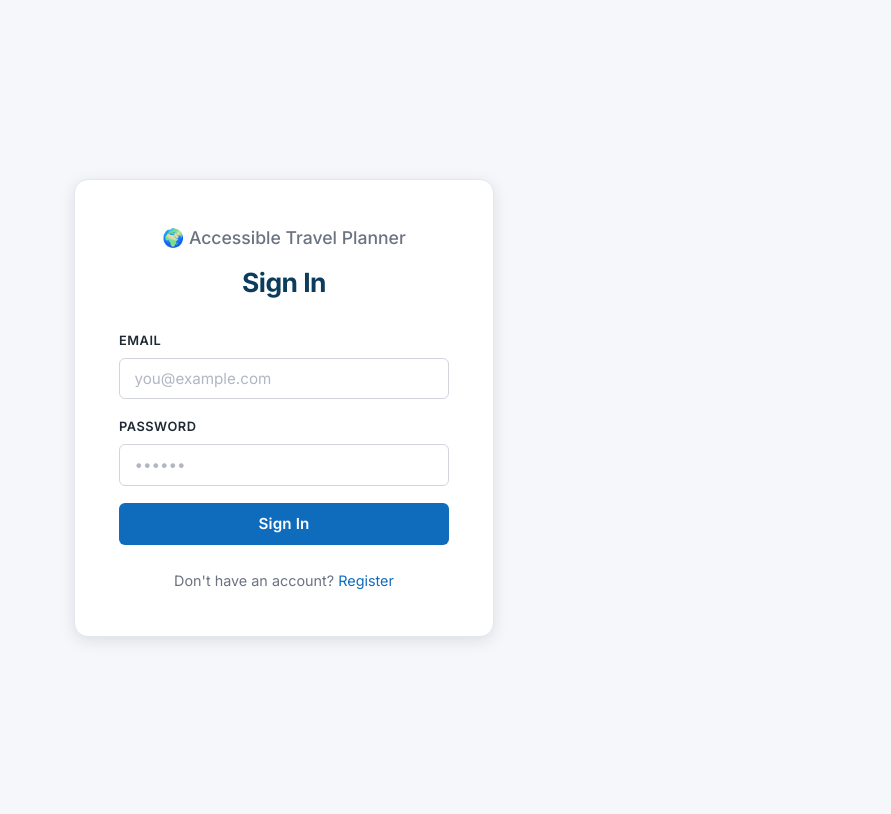
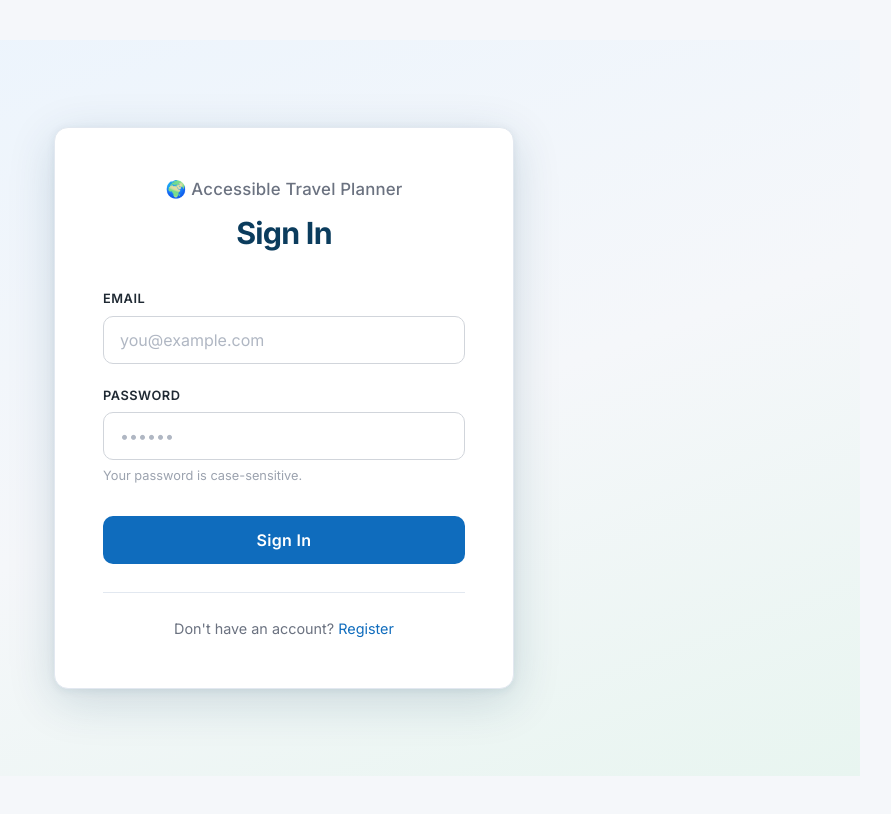
Before and after one commit to Saharabenz94/accessible-travel-planner, a React (Vite) app in the folder frontend/: page /login in a window 1280 px wide. Shown: the whole page, without its empty margins (356-1247 px from the left). Built offline with nearby package versions, Linux system fonts and the light colour scheme; no server answers.

Commit message:
Polish login and register pages with coastal theme styling
Co-authored-by: Saharabenz94 <168683903+Saharabenz94@users.noreply.github.com>

```diff
--- a/frontend/src/pages/LoginPage.tsx
+++ b/frontend/src/pages/LoginPage.tsx
@@ -54,6 +54,7 @@ export default function LoginPage() {
               required
               placeholder="••••••"
             />
+            <p className="field-hint">Your password is case-sensitive.</p>
           </div>
           <button type="submit" className="btn-primary" disabled={loading}>
             {loading ? 'Signing in...' : 'Sign In'}
--- a/frontend/src/pages/RegisterPage.tsx
+++ b/frontend/src/pages/RegisterPage.tsx
@@ -71,6 +71,7 @@ export default function RegisterPage() {
               placeholder="Minimum 6 characters"
               minLength={6}
             />
+            <p className="field-hint">Must be at least 6 characters long.</p>
           </div>
           <button type="submit" className="btn-primary" disabled={loading}>
             {loading ? 'Creating account...' : 'Create Account'}
--- a/frontend/src/styles.css
+++ b/frontend/src/styles.css
@@ -88,32 +88,61 @@ a:hover { text-decoration: underline; }
   align-items: center;
   justify-content: center;
   padding: 2rem;
+  background: linear-gradient(160deg, #EBF4FD 0%, #F5F7FA 55%, #E8F5F0 100%);
 }
 .auth-card {
   background: var(--color-card);
   border-radius: var(--radius-lg);
-  box-shadow: var(--shadow-md);
-  padding: 2.75rem;
+  box-shadow: 0 12px 48px rgba(11,60,93,0.16), 0 2px 8px rgba(11,60,93,0.08);
+  padding: 3rem;
   width: 100%;
-  max-width: 420px;
+  max-width: 460px;
   border: 1px solid var(--color-border);
 }
 .auth-card h1 {
   text-align: center;
-  font-size: 1.1rem;
+  font-size: 1.05rem;
   color: var(--color-text-secondary);
-  margin-bottom: 0.5rem;
+  margin-bottom: 0.4rem;
   font-weight: 500;
+  letter-spacing: 0.01em;
 }
 .auth-card h2 {
   text-align: center;
-  font-size: 1.65rem;
+  font-size: 1.9rem;
   font-weight: 700;
-  margin-bottom: 1.75rem;
+  margin-bottom: 2rem;
   color: var(--color-navbar);
-  letter-spacing: -0.02em;
+  letter-spacing: -0.025em;
 }
-.auth-switch { text-align: center; margin-top: 1.5rem; color: var(--color-text-secondary); font-size: 0.9rem; }
+.auth-card .form-group {
+  margin-bottom: 1.35rem;
+}
+.auth-card .form-group input {
+  padding: 0.8rem 1rem;
+  border-radius: var(--radius-md);
+  font-size: 1rem;
+}
+.auth-card .btn-primary {
+  padding: 0.9rem 1.5rem;
+  font-size: 1rem;
+  border-radius: var(--radius-md);
+  margin-top: 0.5rem;
+  letter-spacing: 0.02em;
+}
+.field-hint {
+  font-size: 0.8rem;
+  color: var(--color-text-muted);
+  margin-top: 0.35rem;
+}
+.auth-switch {
+  text-align: center;
+  margin-top: 1.75rem;
+  padding-top: 1.5rem;
+  border-top: 1px solid var(--color-border);
+  color: var(--color-text-secondary);
+  font-size: 0.9rem;
+}
 
 /* === Forms === */
 .form-group { margin-bottom: 1.1rem; }
@@ -417,5 +446,5 @@ a:hover { text-decoration: underline; }
   .search-row .btn-primary { width: 100%; }
   .itinerary-header { flex-direction: column; }
   .form-row { grid-template-columns: 1fr; }
-  .auth-card { padding: 2rem 1.5rem; }
+  .auth-card { padding: 2rem 1.5rem; max-width: 100%; }
 }
```
